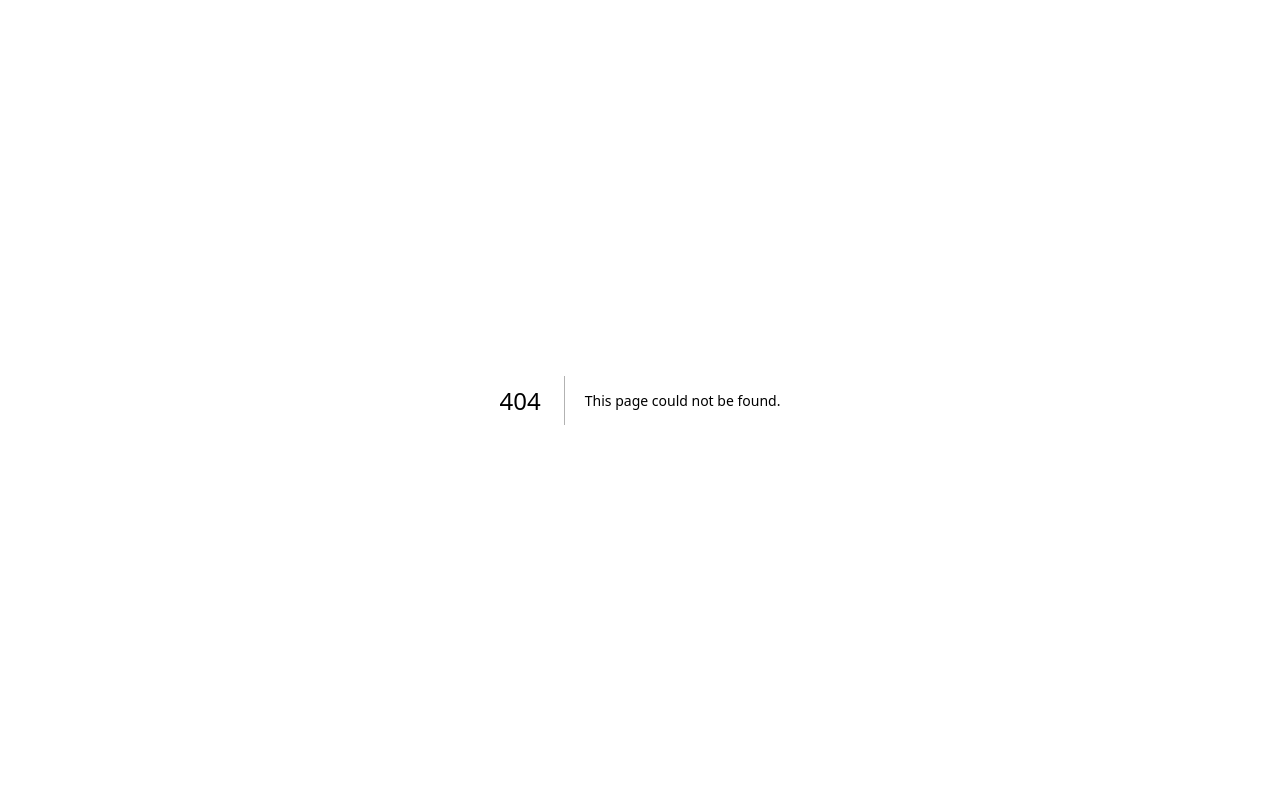
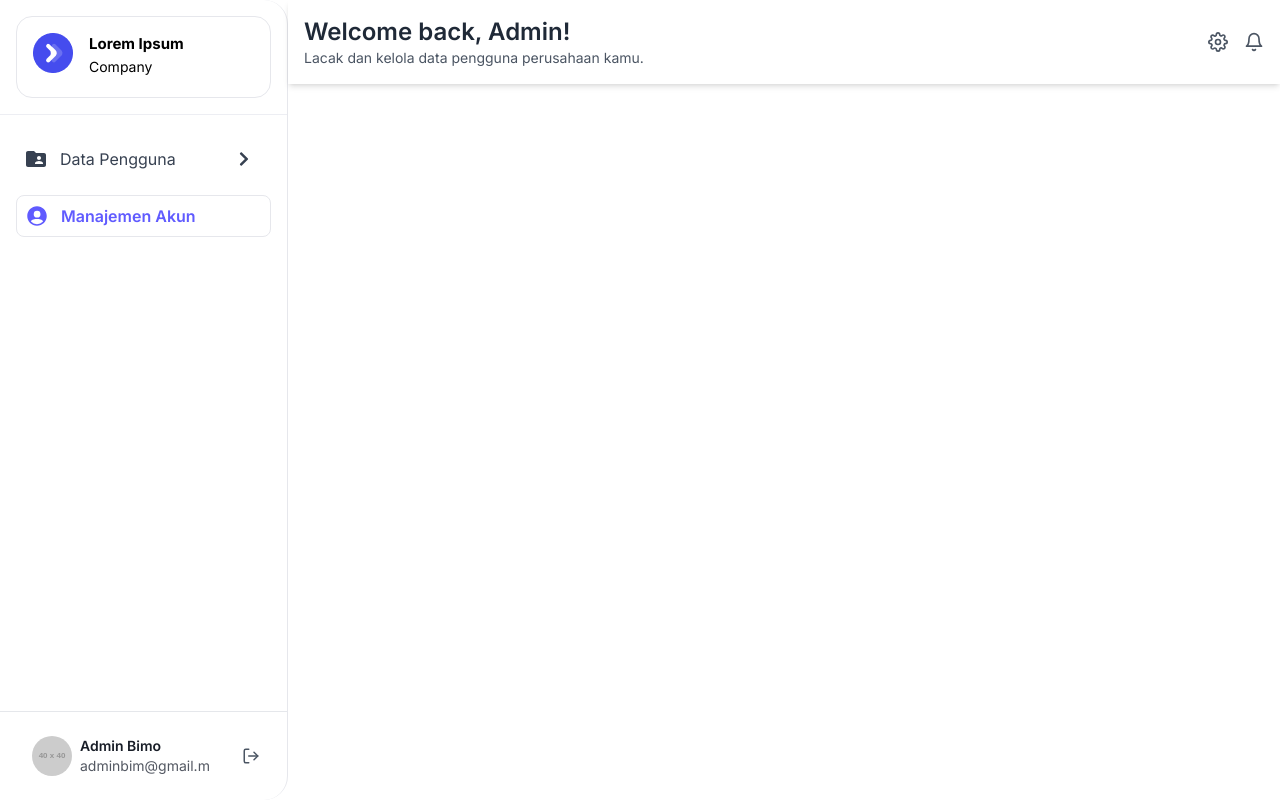
Before and after one commit to sulsul2/entry-data, a Next.js app: page /manajemen-akun in a window 1280 px wide. Before the commit this address had no page. Built offline with nearby package versions, Linux system fonts and the light colour scheme.

Commit message:
navbar 90%
garis lingkaran gak jelas cara buatnya

```diff
--- a/src/components/sidebar.tsx
+++ b/src/components/sidebar.tsx
@@ -1,16 +1,29 @@
-// components/Sidebar.js
 "use client";
+import Link from "next/link";
 import { useState } from "react";
 import { FaChevronDown, FaChevronRight } from "react-icons/fa";
 import { MdFolderShared } from "react-icons/md";
+import { usePathname } from "next/navigation";
+import { IoPersonCircleSharp } from "react-icons/io5";
+import { LuLogOut } from "react-icons/lu";
 
 const Sidebar = () => {
-  const [isUserDataOpen, setUserDataOpen] = useState(true);
+  const pathname = usePathname();
+  const [isUserDataOpen, setUserDataOpen] = useState(false); // Default dropdown tertutup
+
+  // Helper: Aktifkan status halaman
+  const isActive = (path: string) => pathname === path;
+
+  // Helper: Tentukan apakah border dropdown harus muncul
+  const isDropdownActive =
+    pathname.startsWith("/persetujuan-data") ||
+    pathname.startsWith("/ekspor-data") ||
+    pathname.startsWith("/lihat-data");
 
   return (
-    <div className="w-64 h-screen bg-white border-r border-[#E6E7EC] flex flex-col">
+    <div className="w-72 h-screen bg-white border-r border-[#E6E7EC] flex flex-col rounded-3xl">
       {/* Header */}
-      <div className="p-4 border-b border-[#EDEEF3] items-center">
+      <div className="p-4 border-b border-[#EDEEF3]">
         <div className="p-4 border border-[#E6E7EC] flex flex-row rounded-2xl gap-4">
           <img src="/sidebar/icon.png" className="mb-2 text-4xl w-10" />
           <div>
@@ -21,61 +34,130 @@ const Sidebar = () => {
       </div>
 
       {/* Menu */}
-      <div className="p-4 flex-1 overflow-y-auto">
+      <div className="px-4 py-6 flex-1 overflow-y-auto">
         {/* Data Pengguna Section */}
         <div>
+          {/* Dropdown Button */}
           <button
-            className="flex items-center justify-between w-full text-indigo-600 font-medium mb-2"
-            onClick={() => setUserDataOpen(!isUserDataOpen)}
+            className={`flex items-center p-2 rounded-lg w-full ${
+              isDropdownActive || isUserDataOpen
+                ? "text-[#605BFF] font-semibold border border-[#E6E7EC]"
+                : "text-gray-700 hover:text-[#605BFF]"
+            }`}
+            onClick={() => setUserDataOpen((prev) => !prev)} // Toggle dropdown
           >
-            <div className="flex items-center">
-              <div className="text-indigo-600 w-6 h-6 rounded-full flex items-center justify-center">
-                <span>
-                  <MdFolderShared />
-                </span>
+            <div className="flex items-center hover:text-[#605BFF] w-full">
+              <MdFolderShared className="w-6 h-6" />
+              <span className="ml-3 mr-3">Data Pengguna</span>
+              <div className="justify-end items-end ml-12">
+                {isUserDataOpen ? (
+                  <FaChevronDown className="text-[#605BFF]" />
+                ) : (
+                  <FaChevronRight className="text-gray-700" />
+                )}
               </div>
-              <span className="ml-3">Data Pengguna</span>
             </div>
-            {isUserDataOpen ? <FaChevronDown /> : <FaChevronRight />}
           </button>
-          {isUserDataOpen && (
-            <div className="ml-6 space-y-2 flex-row">
-              <button className="text-gray-700 hover:text-indigo-600">
-                Persetujuan Data
-              </button>
-              <button className="text-gray-700 hover:text-indigo-600">
-                Ekspor Data
-              </button>
-              <button className="text-gray-700 hover:text-indigo-600">
-                Lihat Data
-              </button>
+
+          {/* Dropdown Links */}
+          {(isDropdownActive || isUserDataOpen) && (
+            <div className="relative ml-6 my-6 space-y-4">
+              {/* Garis Vertikal */}
+              {/* <div className="absolute top-0 left-2.5 h-full border-l border-[#605BFF]"></div> */}
+
+              {/* Persetujuan Data */}
+              <Link
+                href="/persetujuan-data"
+                className={`flex items-center space-x-2 ${
+                  isActive("/persetujuan-data")
+                    ? "text-[#605BFF] font-semibold"
+                    : "text-gray-700 hover:text-[#605BFF]"
+                }`}
+              >
+                <div
+                  className={`w-4 h-4 rounded-full ${
+                    isActive("/persetujuan-data")
+                      ? "bg-[#605BFF]"
+                      : "border bg-[#D8DBE4]"
+                  }`}
+                ></div>
+                <span>Persetujuan Data</span>
+              </Link>
+
+              {/* Ekspor Data */}
+              <Link
+                href="/ekspor-data"
+                className={`flex items-center space-x-2 ${
+                  isActive("/ekspor-data")
+                    ? "text-[#605BFF] font-semibold"
+                    : "text-gray-700 hover:text-[#605BFF]"
+                }`}
+              >
+                <div
+                  className={`w-4 h-4 rounded-full ${
+                    isActive("/ekspor-data")
+                      ? "bg-[#605BFF]"
+                      : "border bg-[#D8DBE4]"
+                  }`}
+                ></div>
+                <span>Ekspor Data</span>
+              </Link>
+
+              {/* Lihat Data */}
+              <Link
+                href="/lihat-data"
+                className={`flex items-center space-x-2 ${
+                  isActive("/lihat-data")
+                    ? "text-[#605BFF] font-semibold"
+                    : "text-gray-700 hover:text-[#605BFF]"
+                }`}
+              >
+                <div
+                  className={`w-4 h-4 rounded-full ${
+                    isActive("/lihat-data")
+                      ? "bg-[#605BFF]"
+                      : "border bg-[#D8DBE4]"
+                  }`}
+                ></div>
+                <span>Lihat Data</span>
+              </Link>
             </div>
           )}
         </div>
 
-        {/* Other Section */}
+        {/* Manajemen Akun Section */}
         <div className="mt-4">
-          <button className="flex items-center text-gray-700 hover:text-indigo-600 font-medium">
-            <div className="text-gray-600 w-6 h-6 rounded-full flex items-center justify-center">
-              <span> </span>
-            </div>
+          <Link
+            href="/manajemen-akun"
+            className={`flex items-center p-2 rounded-lg ${
+              isActive("/manajemen-akun")
+                ? "text-[#605BFF] font-semibold border border-[#E6E7EC]"
+                : "text-gray-700 hover:text-[#605BFF]"
+            }`}
+          >
+            <IoPersonCircleSharp className="w-6 h-6" />
             <span className="ml-3">Manajemen Akun</span>
-          </button>
+          </Link>
         </div>
       </div>
 
       {/* Footer */}
-      <div className="p-4 border-t border-gray-200">
+      <div className="px-8 py-6 border-t border-gray-200">
         <div className="flex items-center">
           <img
             src="https://via.placeholder.com/40"
             alt="User"
             className="w-10 h-10 rounded-full object-cover"
           />
-          <div className="ml-3">
-            <p className="text-gray-900 font-medium">Admin Bimo</p>
-            <p className="text-gray-500 text-sm">adminbim@gmail.m</p>
+          <div className="ml-2">
+            <p className="text-[#181D27] text-sm font-semibold">Admin Bimo</p>
+            <p className="text-[#535862] text-sm font-normal">
+              adminbim@gmail.m
+            </p>
           </div>
+          <button>
+            <LuLogOut className="text-lg text-gray-600 ml-8" />
+          </button>
         </div>
       </div>
     </div>
--- a/src/components/table.tsx
+++ b/src/components/table.tsx
@@ -0,0 +1,94 @@
+"use client";
+import React from "react";
+import { useState } from "react";
+import { FaChevronDown, FaChevronRight, FaDownload } from "react-icons/fa";
+
+function CustomTable({ data, header, onAction }) {
+  const [expandedRows, setExpandedRows] = useState({});
+
+//   const toggleExpansion = (rowIndex) => {
+//     setExpandedRows((prevState) => ({
+//       ...prevState,
+//       [rowIndex]: !prevState[rowIndex],
+//     }));
+//   };
+
+  return (
+    <table className="w-full border-collapse">
+      <thead>
+        <tr>
+          {header.map((head, index) => (
+            <th
+              key={index}
+              className="bg-gray-200 p-2 text-left text-gray-800 font-medium"
+            >
+              {head}
+            </th>
+          ))}
+          <th className="bg-gray-200 p-2 text-left text-gray-800 font-medium">
+            Action
+          </th>
+        </tr>
+      </thead>
+      <tbody>
+        {data.map((row, rowIndex) => (
+          <React.Fragment key={rowIndex}>
+            <tr
+              className={`bg-white border-b hover:bg-gray-100 cursor-pointer ${
+                expandedRows[rowIndex] ? "bg-gray-100" : ""
+              }`}
+              onClick={() => toggleExpansion(rowIndex)}
+            >
+              {Object.values(row).map((cell, cellIndex) => (
+                <td
+                  key={cellIndex}
+                  className="px-4 py-3 text-gray-800 font-medium"
+                >
+                  {cell}
+                </td>
+              ))}
+              <td className="px-4 py-3 text-gray-800 font-medium">
+                <div className="flex items-center space-x-2">
+                  <button
+                    className="text-indigo-600 hover:text-indigo-800"
+                    onClick={(e) => {
+                      e.stopPropagation();
+                      onAction(row, "export");
+                    }}
+                  >
+                    <FaDownload size={16} />
+                  </button>
+                  <button
+                    className="text-gray-600 hover:text-gray-800"
+                    onClick={(e) => {
+                      e.stopPropagation();
+                      onAction(row, "more");
+                    }}
+                  >
+                    {expandedRows[rowIndex] ? (
+                      <FaChevronDown size={16} />
+                    ) : (
+                      <FaChevronRight size={16} />
+                    )}
+                  </button>
+                </div>
+              </td>
+            </tr>
+            {expandedRows[rowIndex] && (
+              <tr>
+                <td colSpan={header.length + 1} className="px-4 py-3">
+                  {/* Additional details for the expanded row */}
+                  <div className="bg-gray-100 p-4 rounded-md">
+                    <p>Additional details for the expanded row</p>
+                  </div>
+                </td>
+              </tr>
+            )}
+          </React.Fragment>
+        ))}
+      </tbody>
+    </table>
+  );
+}
+
+export default CustomTable;
```
Also changed, not shown: src/app/(site)/manajemen-akun/page.tsx (renamed from src/app/(site)/manajemenAkun/page.tsx), src/app/(site)/persetujuan-data/page.tsx (renamed from src/app/(site)/persetujuan/page.tsx).
